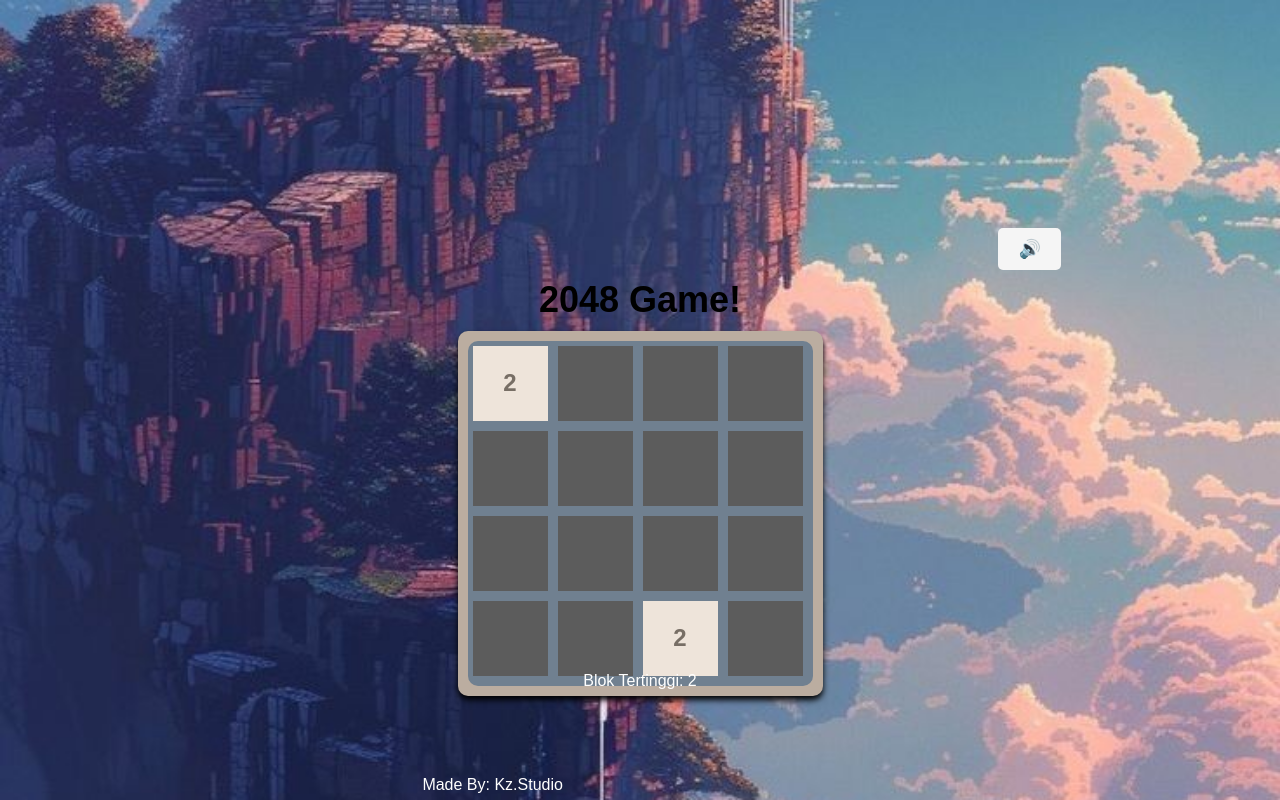
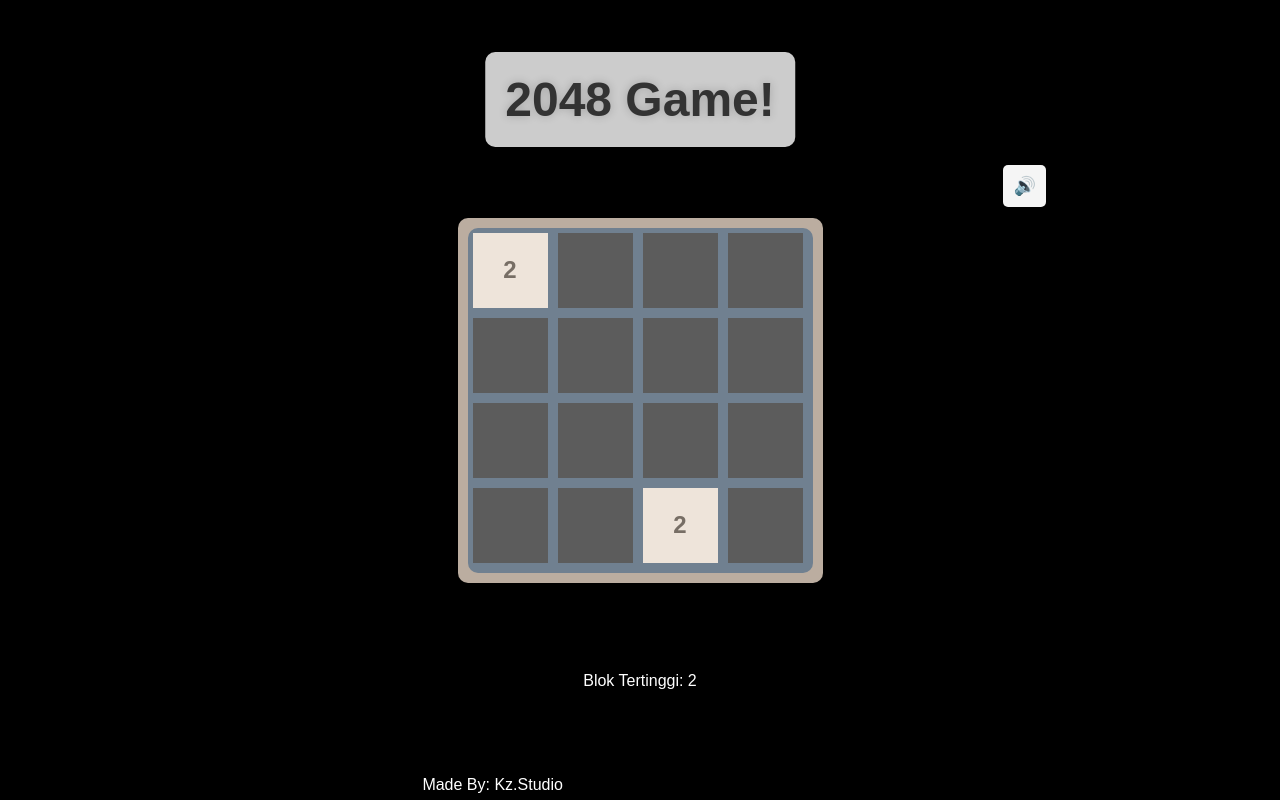
Before and after one commit to Kuzashi/2048-games-by-Kz.Studio, a PHP site: page /home.html in a window 1280 px wide. Run offline with PHP 8.4, Linux system fonts and the light colour scheme.

Commit message:
home.css

```diff
--- a/home.css
+++ b/home.css
@@ -1,8 +1,7 @@
 body {
     font-family: Arial, sans-serif;
     text-align: center;
-    background: url("pemandangan.jpg") no-repeat center center fixed;
-    background-size: cover;
+    background: black;
     margin: 0;
     display: flex;
     flex-direction: column;
@@ -12,9 +11,31 @@ body {
     overflow: hidden;
 }
 
+canvas {
+  position: absolute;
+  top: 0;
+  left: 0;
+  width: 100vw;
+  height: 100vh;
+  z-index: -1; /* tetap dibelakang semua elemen lain */
+}
+
 h1 {
-    font-size: 36px;
-    margin-bottom: 10px;
+  font-size: 48px;
+  font-weight: bold;
+  font-family: Arial, sans-serif;
+  text-align: center;
+  margin-bottom: 20px;
+  color: #333;
+  text-shadow: 0px 0px 10px rgba(0, 0, 0, 0.2);
+  position: absolute;
+  top: 20px;
+  left: 50%;
+  transform: translateX(-50%);
+  padding: 20px;
+  background-color: rgba(255, 255, 255, 0.8);
+  border-radius: 10px;
+  box-shadow: 0px 0px 10px rgba(0, 0, 0, 0.2);
 }
 
 #make {
@@ -71,10 +92,6 @@ h1 {
 
 .new-tile {
     animation: newTile 0.15s ease-out;
-}
-
-.moving {
-    transition: transform 0.15s ease-in-out;
 }
 
 .tile {
@@ -134,11 +151,31 @@ button:hover {
     background: #776e65;
 }
 
+#settings-menu {
+    position: absolute;
+    bottom: 20px; /* Sesuaikan biar muncul di luar panel */
+    left: 50%;
+    transform: translateX(-50%);
+    z-index: 9999; /* Pastikan tombolnya ada di atas */
+    background-color: rgba(0, 0, 0, 0.7); /* Biar lebih terlihat */
+    color: white;
+    padding: 10px 20px;
+    border-radius: 5px;
+    cursor: pointer;
+}
+
+button {
+    padding: 10px;
+    margin: 5px;
+    cursor: pointer;
+}
+
 #musicBtn {
   position: absolute;
-  top: 26%;
+  top: 20vh;
   left: 78%;
-  transform: translate(-22, -78);
+  transform: translate(-50, -50);
+  margin: 5px;
   background-color: whitesmoke;
 }
 
```
